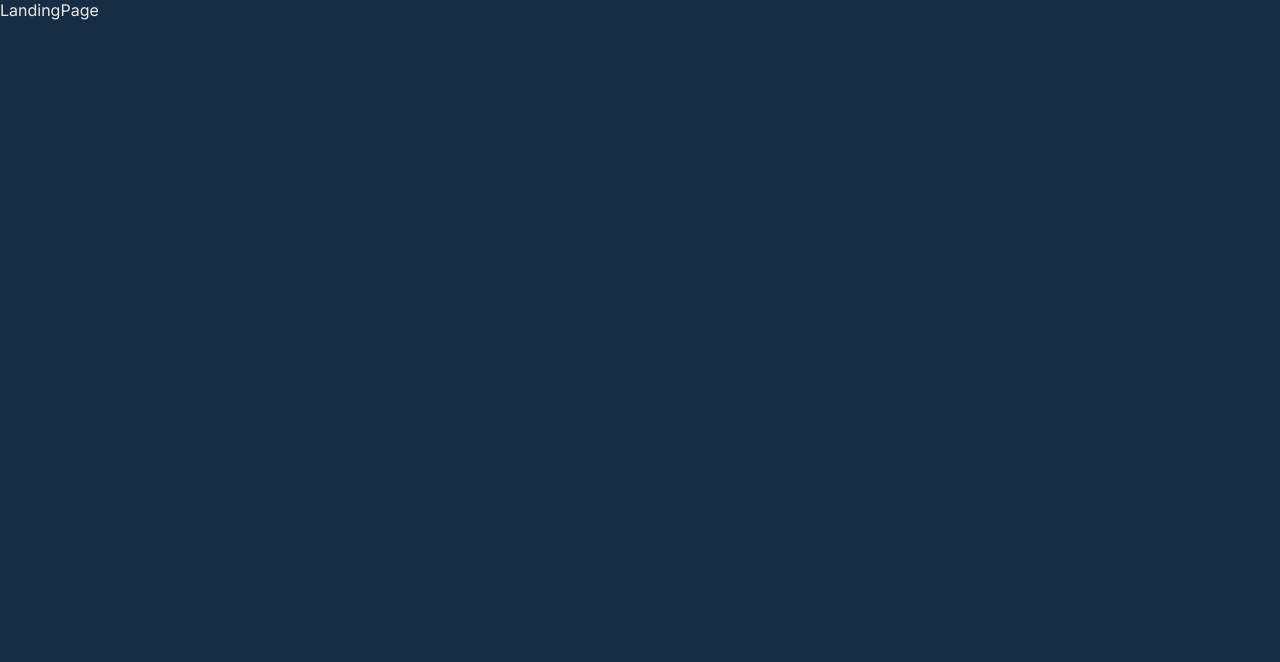
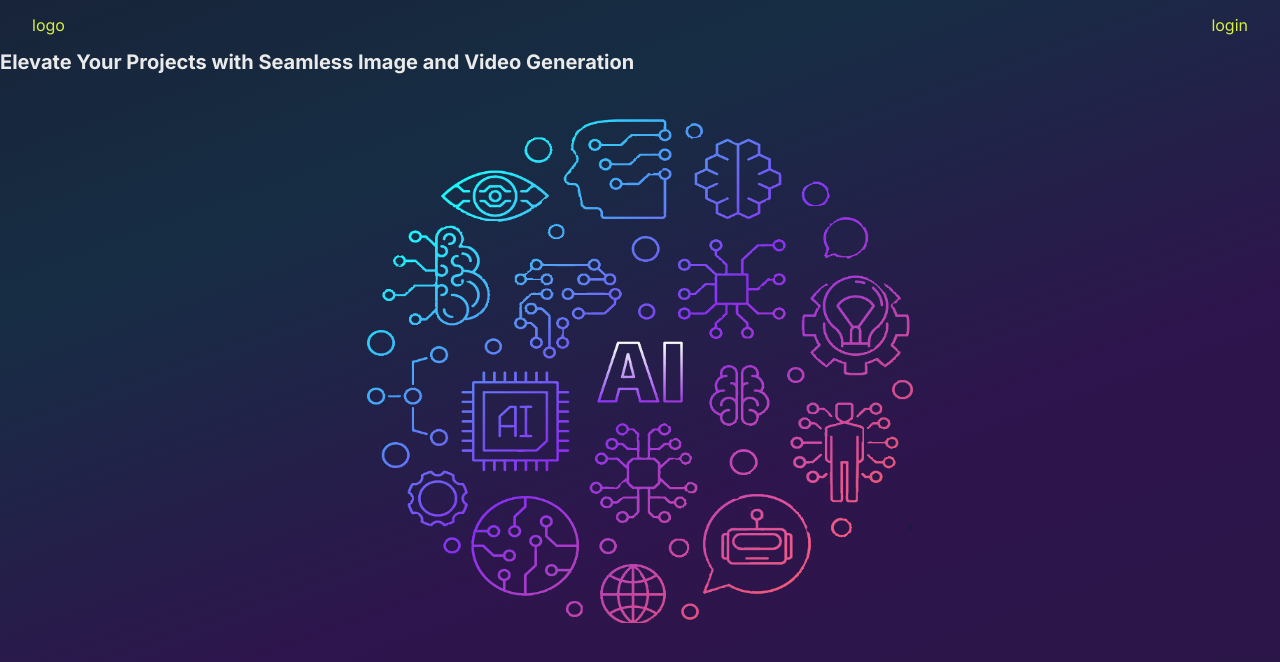
Before and after one commit to gregorisbachtsevanos/CodeNex, a Next.js app: page / in a window 1280 px wide. Shown: the top 662 px of the page. Built offline with nearby package versions, Linux system fonts and the light colour scheme.

Commit message:
landing page

```diff
--- /dev/null
+++ b/src/app/(landing)/layout.tsx
@@ -0,0 +1,30 @@
+"use client";
+import styled from "styled-components";
+
+const StyledPageLayoutContainer = styled.div`
+	width: 100vw;
+	height: 100vh;
+	overflow: hidden;
+	background: linear-gradient(
+		160deg,
+		rgba(24, 36, 57, 1) 0%,
+		rgba(22, 45, 68, 1) 25%,
+		rgba(46, 21, 77, 1) 60%,
+		rgba(42, 22, 70, 1) 100%
+	);
+`;
+
+export const StyledImageContainer = styled.div`
+	position: absolute;
+	top: 50%;
+	left: 50%;
+	transform: translate(-50%, -50%);
+`;
+
+export default function PageLayout({
+	children,
+}: {
+	children: React.ReactNode;
+}) {
+	return <StyledPageLayoutContainer>{children}</StyledPageLayoutContainer>;
+}
--- a/src/app/(landing)/page.tsx
+++ b/src/app/(landing)/page.tsx
@@ -1,7 +1,22 @@
-import React from "react";
+"use client";
+import Image from "next/image";
+import AiLogo from "public/ai-logo.png";
+import PageLayout, { StyledImageContainer } from "./layout";
+import Navbar from "@/components/Navbar/Navbar";
+import { TitleLg } from "../theme";
 
 const LandingPage = () => {
-	return <div>LandingPage</div>;
+	return (
+		<PageLayout>
+			<StyledImageContainer>
+				<Image src={AiLogo} width={700} height={700} alt="ai-logo" />
+			</StyledImageContainer>
+			<Navbar />
+			<TitleLg>
+				Elevate Your Projects with Seamless Image and Video Generation
+			</TitleLg>
+		</PageLayout>
+	);
 };
 
 export default LandingPage;
--- a/src/app/theme.ts
+++ b/src/app/theme.ts
@@ -1,5 +1,5 @@
 import styled, { DefaultTheme } from "styled-components";
-// background: linear-gradient(165deg, rgba(24,36,57,1) 0%, rgba(22,45,68,1) 33%, rgba(46,21,77,1) 66%, rgba(42,22,70,1) 100%);
+// linear-gradient(148deg, rgba(36,237,252,1) 0%, rgba(94,133,244,1) 23%, rgba(160,55,209,1) 70%, rgba(233,85,147,1) 100%);
 
 export const defaultTheme: DefaultTheme = {
 	palette: {
--- a/src/app/wrapper.tsx
+++ b/src/app/wrapper.tsx
@@ -7,10 +7,14 @@ import { GlobalStyles } from "./global.styled";
 export default function Wrapper({ children }: { children: React.ReactNode }) {
 	return (
 		<ThemeProvider theme={defaultTheme}>
-			<StyledComponentsRegistry>
-				<GlobalStyles />
-				{children}
-			</StyledComponentsRegistry>
+			<html>
+				<body>
+					<StyledComponentsRegistry>
+						<GlobalStyles />
+						{children}
+					</StyledComponentsRegistry>
+				</body>
+			</html>
 		</ThemeProvider>
 	);
 }
--- /dev/null
+++ b/src/components/Navbar/Navbar.styled.ts
@@ -0,0 +1,14 @@
+import styled from "styled-components";
+
+export const StyledNavbarContainer = styled.nav`
+	width: 100vw;
+	height: 50px;
+	padding: 0 2rem;
+	display: flex;
+	justify-content: space-between;
+	align-items: center;
+
+	div {
+		color: ${({ theme }) => theme.palette.yellow};
+	}
+`;
--- /dev/null
+++ b/src/components/Navbar/Navbar.tsx
@@ -0,0 +1,13 @@
+import React from "react";
+import { StyledNavbarContainer } from "./Navbar.styled";
+
+const Navbar = () => {
+	return (
+		<StyledNavbarContainer>
+			<div>logo</div>
+			<div>login</div>
+		</StyledNavbarContainer>
+	);
+};
+
+export default Navbar;
```
Also changed, not shown: public/ai-logo.jpg (added), public/ai-logo.png (added), src/components/Navbar/index.ts (added).
